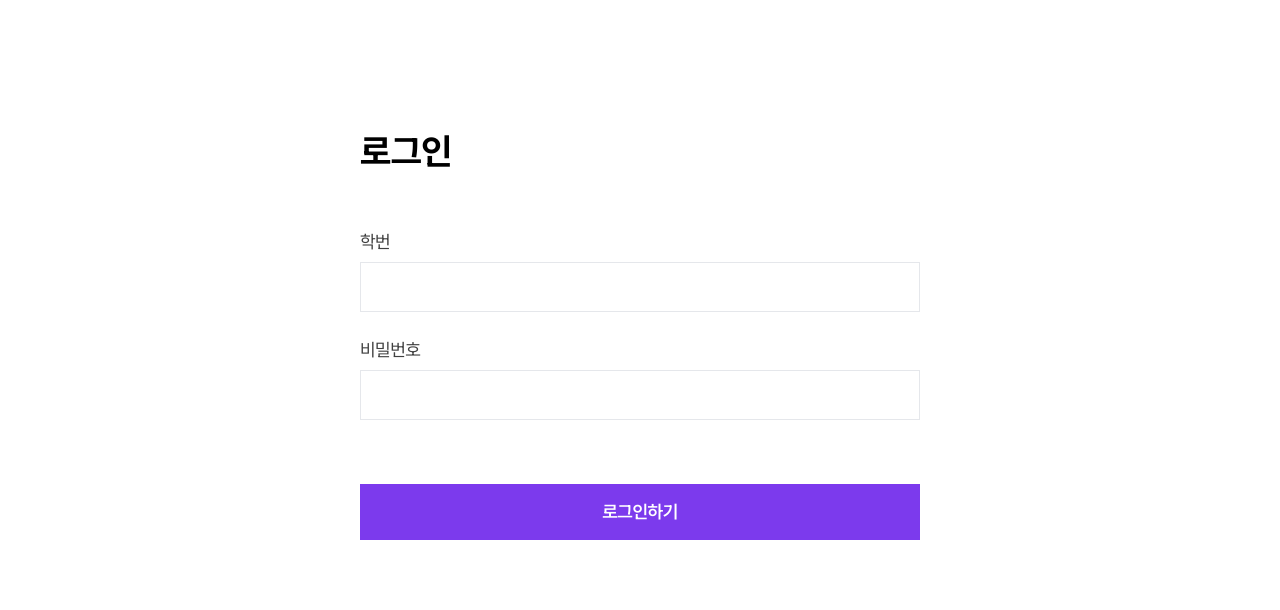
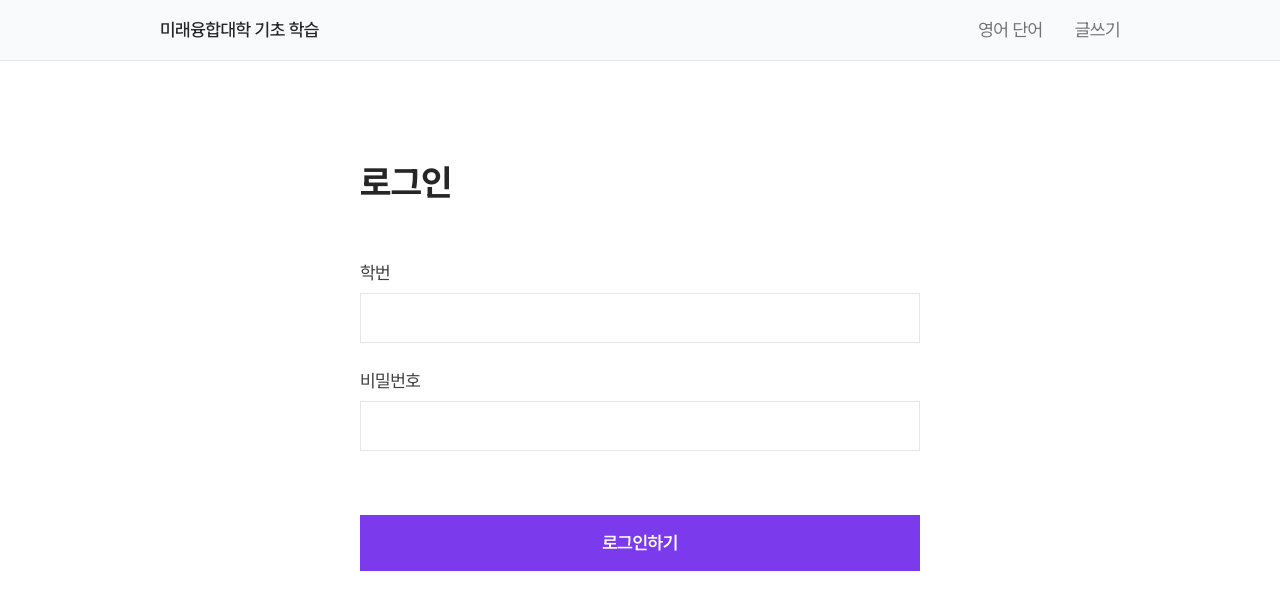
Before and after one commit to mju-future/ai-learning-web, a Next.js app: page /login in a window 1280 px wide. Shown: the top 610 px of the page. Built offline with nearby package versions, Linux system fonts and the light colour scheme; what tailwind-corner-smoothing would draw is missing.

Commit message:
feat: 헤더 UI 구현

```diff
--- a/src/app/layout.tsx
+++ b/src/app/layout.tsx
@@ -1,5 +1,6 @@
 import type { Metadata } from 'next'
 import localFont from 'next/font/local'
+import Header from '@/components/layout/header'
 import './globals.css'
 
 export const metadata: Metadata = {
@@ -25,9 +26,10 @@ export default function RootLayout({
   return (
     <html lang="ko">
       <body
-        className={`${pretendard.className} flex min-h-screen w-full justify-center text-lg tracking-tight antialiased`}
+        className={`${pretendard.className} flex min-h-screen w-full justify-center overflow-y-scroll text-lg tracking-tight text-neutral-800 antialiased`}
       >
-        {children}
+        <Header />
+        <div className="mt-[61px] flex w-full max-w-screen-lg justify-center">{children}</div>
       </body>
     </html>
   )
--- /dev/null
+++ b/src/components/layout/header.tsx
@@ -0,0 +1,21 @@
+import Link from 'next/link'
+
+export default function Header() {
+  return (
+    <header className="fixed z-10 flex w-full justify-center border-b bg-slate-50 py-2">
+      <div className="flex w-full max-w-screen-lg justify-between px-6">
+        <Link href={'/'} className="p-2 font-medium">
+          미래융합대학 기초 학습
+        </Link>
+        <div className="flex gap-4 text-neutral-500">
+          <Link href={'/english-words'} className="p-2 transition-colors hover:text-neutral-800">
+            영어 단어
+          </Link>
+          <Link href={'/writing'} className="p-2 transition-colors hover:text-neutral-800">
+            글쓰기
+          </Link>
+        </div>
+      </div>
+    </header>
+  )
+}
```
